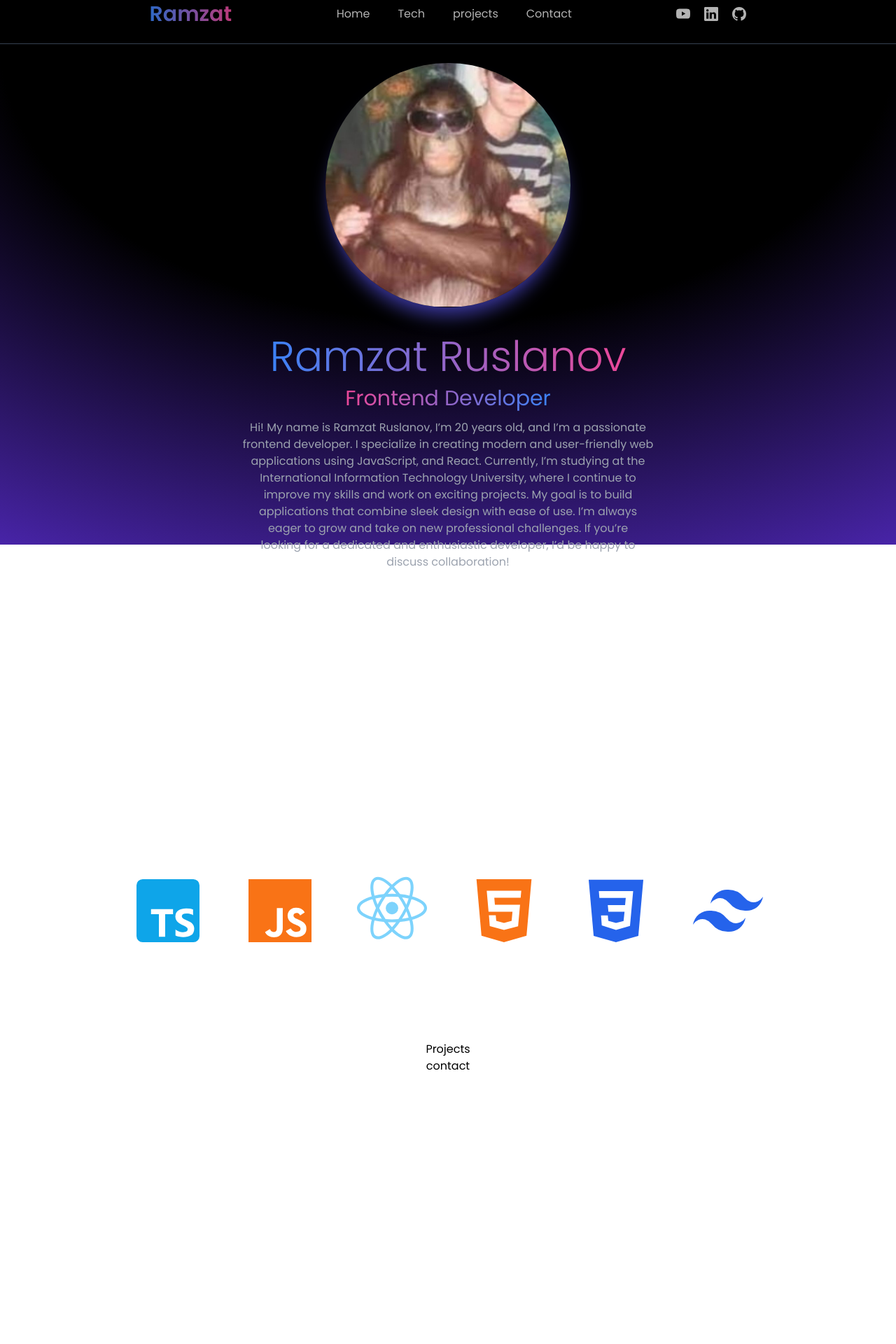
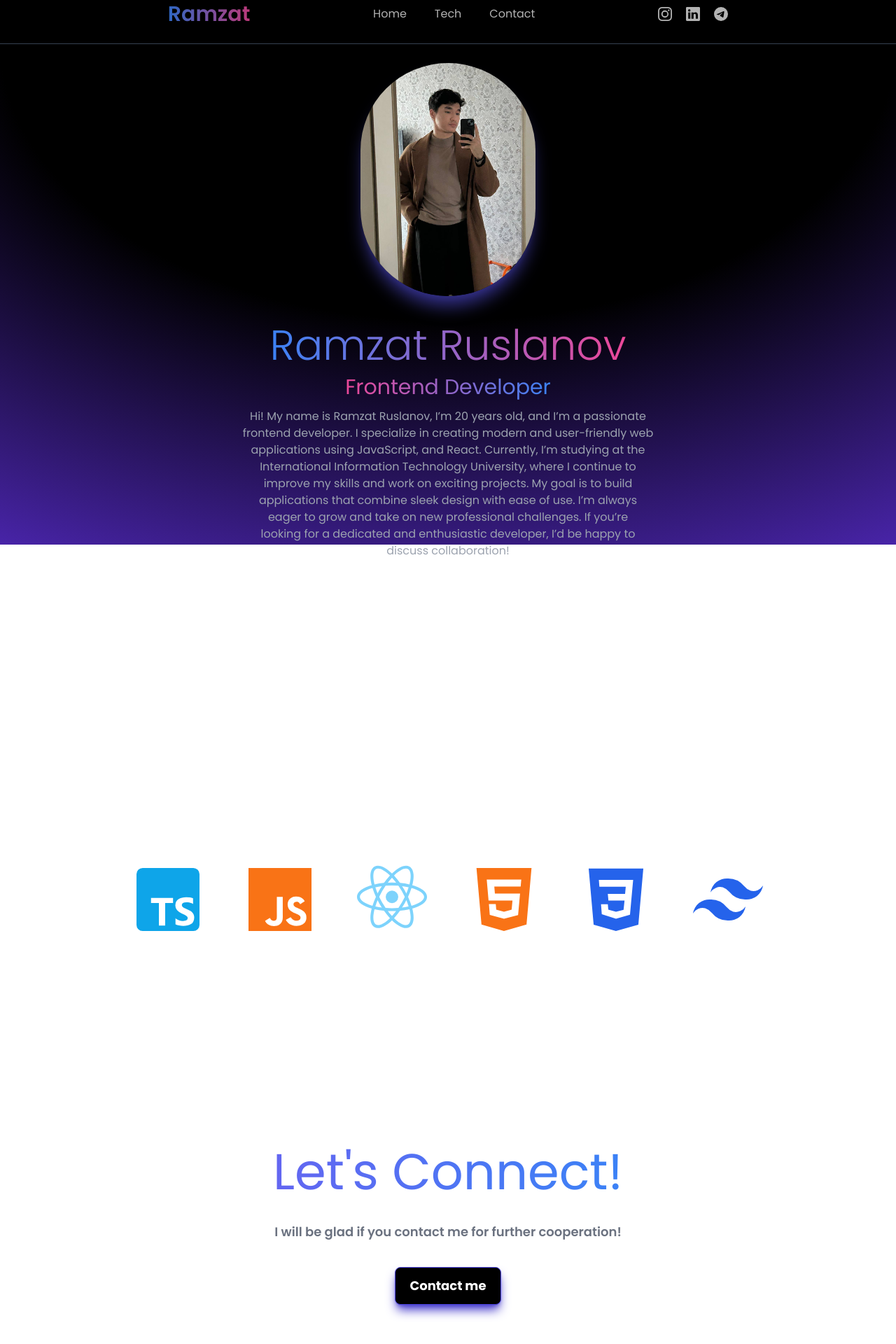
Before and after one commit to Romochhka/Portfolio-React, a React (Vite) app: page / in a window 1280 px wide. Shown: the part 22-1942 px from the top of the page at 70% size. Before the commit the page ends 1557 px from the top, so only its background shows below. Built offline with nearby package versions, Linux system fonts and the light colour scheme.

Commit message:
I have finished the last Tech.jsx component. Added icons from the 'react-icons' library

```diff
--- a/src/App.jsx
+++ b/src/App.jsx
@@ -1,7 +1,6 @@
 import Navbar from "./components/Navbar.jsx";
 import Hero from "./components/Hero.jsx";
 import Tech from "./components/Tech.jsx";
-import Projects from "./components/Projects.jsx";
 import Contact from "./components/Contact.jsx";
 
 function App() {
@@ -16,7 +15,6 @@ function App() {
           <Navbar />
           <Hero />
           <Tech />
-          <Projects />
           <Contact />
         </main>
       </>
--- a/src/components/Contact.jsx
+++ b/src/components/Contact.jsx
@@ -1,9 +1,21 @@
-import React from 'react';
-
 const Contact = () => {
     return (
-        <div>
-            contact
+        <div id="contact" className="flex min-h-[70vh] min-w-full items-center justify-center">
+            <div className="flex flex-col items-center justify-center gap-3 space-y-6 p-14">
+                <h1 className="text-center text-5xl md:text-7xl">
+                    <span className="bg-gradient-to-r from-indigo-500 to-blue-500 bg-clip-text text-transparent">Let's Connect!</span>
+                </h1>
+
+                <p className="text-center text-lg font-semibold text-gray-500">
+                    I will be glad if you contact me for further cooperation!
+                </p>
+
+                <a href="mailto:ruslanov595@gmail.com" className="text-nowrap rounded-lg border border-indigo-600
+                bg-black px-5 py-3 text-lg font-bold text-white shadow-lg
+                shadow-indigo-700 transition-all duration-300
+                hover:-translate-y-2 hover:shadow-xl hover:shadow-indigo-600">Contact me</a>
+            </div>
+
         </div>
     );
 };
--- a/src/components/Hero.jsx
+++ b/src/components/Hero.jsx
@@ -1,4 +1,4 @@
-import image from '/public/avatar.jpeg'
+import image from '/public/photo_2024-10-16_12-53-46.jpg'
 import {motion} from "framer-motion";
 
 const Hero = () => {
@@ -11,7 +11,7 @@ const Hero = () => {
                 transition={{duration: 0.8, delay: 0.2}}
 
                 >
-                    <img src={image} alt='' className="w-[300px] cursor-pointer rounded-full shadow-xl shadow-indigo-900 transition-all duration-300 hover:-translate-y-5 hover:scale-105 hover:shadow-2xl hover:shadow-indigo-600 md:w-[350px]"/>
+                    <img src={image} alt='' className="w-[300px] cursor-pointer rounded-full shadow-xl shadow-indigo-900 transition-all duration-300 hover:-translate-y-5 hover:scale-105 hover:shadow-2xl hover:shadow-indigo-600 md:w-[250px]"/>
                 </motion.div>
 
                 <motion.div
--- a/src/components/Navbar.jsx
+++ b/src/components/Navbar.jsx
@@ -1,4 +1,4 @@
-import { BsGithub,BsLinkedin,BsYoutube} from "react-icons/bs";
+import {BsInstagram, BsLinkedin, BsTelegram} from "react-icons/bs";
 import {useState} from "react";
 import {BiMenu, BiX} from "react-icons/bi";
 
@@ -29,36 +29,32 @@ const Navbar = () => {
                     <li>Tech</li>
                 </a>
 
-                <a href="#projects" className="cursor-pointer opacity-70 transition-all
-                duration-300 hover:opacity-100">
-                    <li>projects</li>
-                </a>
-
                 <a href="#contact" className="cursor-pointer opacity-70 transition-all
                 duration-300 hover:opacity-100">
                     <li>Contact</li>
                 </a>
 
             </ul>
-
             <ul className="hidden md:flex gap-5">
-                <li className="cursor-pointer text-xl opacity-70
-                    transition-all duration-300 hover:text-red-500
-                    hover:opacity-100">
-                    <BsYoutube/>
+                <li className="cursor-pointer text-xl opacity-70 transition-all duration-300 hover:text-red-500 hover:opacity-100">
+                    <a href="https://www.instagram.com/Hellssshhhiiittt" target="_blank" rel="noopener noreferrer">
+                        <BsInstagram />
+                    </a>
                 </li>
 
-                <li className="cursor-pointer text-xl opacity-70
-                    transition-all duration-300 hover:text-blue-500
-                    hover:opacity-100">
-                    <BsLinkedin/>
+                <li className="cursor-pointer text-xl opacity-70 transition-all duration-300 hover:text-blue-500 hover:opacity-100">
+                    <a href="https://www.linkedin.com/in/ramzat-ruslanov-678683267/" target="_blank" rel="noopener noreferrer">
+                        <BsLinkedin />
+                    </a>
                 </li>
-                <li className="cursor-pointer text-xl opacity-70
-                    transition-all duration-300 hover:text-orange-500
-                    hover:opacity-100">
-                    <BsGithub/>
+
+                <li className="cursor-pointer text-xl opacity-70 transition-all duration-300 hover:text-orange-500 hover:opacity-100">
+                    <a href="https://t.me/nonameboyiguess" target="_blank" rel="noopener noreferrer">
+                        <BsTelegram />
+                    </a>
                 </li>
             </ul>
+
 
             {isOpen ? (
                 <BiX className="block md:hidden text-4xl" onClick={menuOpen} />
@@ -78,11 +74,6 @@ const Navbar = () => {
                         <a href="#Tech" className="cursor-pointer opacity-70 transition-all duration-300 hover:opacity-100">
                             <li>Tech</li>
                         </a>
-
-                        <a href="#projects" className="cursor-pointer opacity-70 transition-all duration-300 hover:opacity-100">
-                            <li>Projects</li>
-                        </a>
-
                         <a href="#contact" className="cursor-pointer opacity-70 transition-all duration-300 hover:opacity-100">
                             <li>Contact</li>
                         </a>
@@ -90,18 +81,24 @@ const Navbar = () => {
 
                     <ul className="flex flex-wrap gap-5">
                         <li className="cursor-pointer text-xl opacity-70 transition-all duration-300 hover:text-red-500 hover:opacity-100">
-                            <BsYoutube />
+                            <a href="https://www.instagram.com/Hellssshhhiiittt" target="_blank" rel="noopener noreferrer">
+                                <BsInstagram/>
+                            </a>
                         </li>
 
                         <li className="cursor-pointer text-xl opacity-70 transition-all duration-300 hover:text-blue-500 hover:opacity-100">
-                            <BsLinkedin />
+                            <a href="https://www.linkedin.com/in/ramzat-ruslanov-678683267/" target="_blank" rel="noopener noreferrer">
+                                <BsLinkedin/>
+                            </a>
                         </li>
                         <li className="cursor-pointer text-xl opacity-70 transition-all duration-300 hover:text-orange-500 hover:opacity-100">
-                            <BsGithub />
+                            <a href="https://t.me/nonameboyiguess" target="_blank" rel="noopener noreferrer">
+                                <BsTelegram/>
+                            </a>
                         </li>
                     </ul>
                 </div>
-            )}
+                )}
 
         </nav>
     )
--- a/src/components/Projects.jsx
+++ /dev/null
@@ -1,11 +0,0 @@
-import React from 'react';
-
-const Projects = () => {
-    return (
-        <div>
-            Projects
-        </div>
-    );
-};
-
-export default Projects;
--- a/src/index.css
+++ b/src/index.css
@@ -3,4 +3,15 @@
 @tailwind utilities;
 *{
     font-family: "poppins";
+    scroll-behavior: smooth;
 }
+
+::-webkit-scrollbar {
+    width: 20px;
+}
+::-webkit-scrollbar-track {
+    background: rgba(0, 0, 0, 0.9);
+}
+::-webkit-scrollbar-thumb {
+    background: linear-gradient(to bottom,rgb(0, 62, 196), rgb(184, 0, 153));
+}
```
Also changed, not shown: public/photo_2024-10-16_12-53-46.jpg (added).
